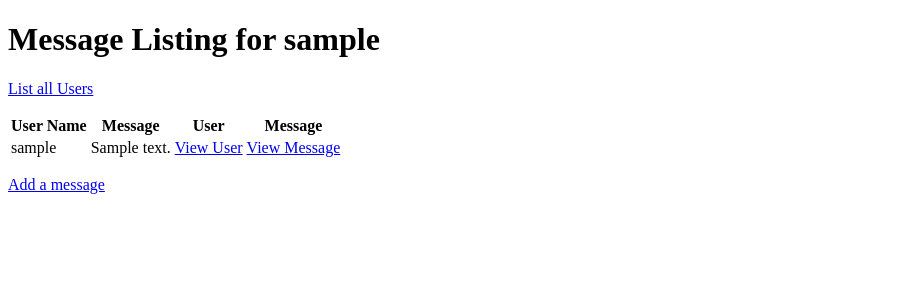
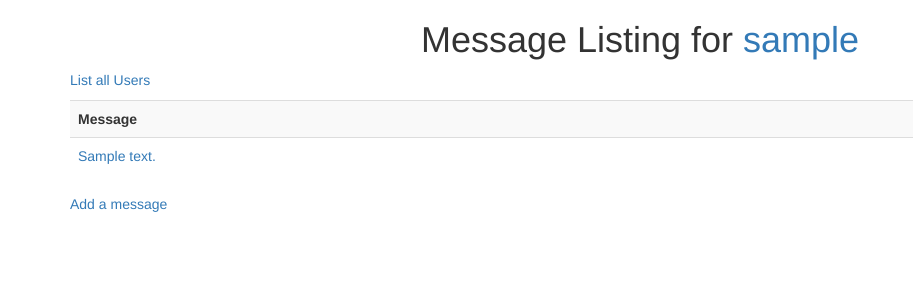
Before and after one commit to bigrobsf/flask-sql-alchemy2, a Flask app: page /users/1/messages in a window 1280 px wide. Shown: the top 300 px of the page, without its empty margins (0-913 px from the left). Run offline with Flask 2, Linux system fonts and the light colour scheme; tables that the repository leaves empty hold one stand-in row (values such as "Sample post"); some libraries are stand-ins or nearby versions.

Commit message:
added some basic bootstrap styling, error handling for duplicate username entry

```diff
--- a/app.py
+++ b/app.py
@@ -1,11 +1,12 @@
-from flask import Flask, render_template, redirect, request, url_for
+from flask import Flask, render_template, redirect, request, url_for, flash
 from flask_sqlalchemy import SQLAlchemy
 from flask_modus import Modus
 from forms import UserForm, MessageForm
+from sqlalchemy.exc import IntegrityError
 import os
 
 app = Flask(__name__)
-app.config['SQLALCHEMY_DATABASE_URI'] = 'postgres://localhost/flask-sql-alchemy2'
+# app.config['SQLALCHEMY_DATABASE_URI'] = 'postgres://localhost/flask-sql-alchemy2'
 app.config['SQLALCHEMY_TRACK_MODIFICATIONS'] = False
 app.config['SECRET_KEY'] = os.environ.get('SECRET_KEY')
 
@@ -67,7 +68,12 @@ def index():
             email = request.form.get('email')
 
             db.session.add(User(user_name, first_name, last_name, email))
-            db.session.commit()
+
+            try:
+                db.session.commit()
+            except IntegrityError as err:
+                print(err)
+                return render_template('users/new.html', form=form)
 
             return redirect(url_for('index'))
         else:
--- /dev/null
+++ b/style.css
@@ -0,0 +1 @@
+/*style me*/
--- a/templates/base.html
+++ b/templates/base.html
@@ -2,7 +2,11 @@
 <html lang="en">
 <head>
     <meta charset="UTF-8">
-    <title>Document</title>
+    <meta name="viewport" content="width=device-width, initial-scale=1.0">
+    <meta http-equiv="X-UA-Compatible" content="ie=edge">
+    <title>User Messages</title>
+    <link rel="stylesheet" href="https://maxcdn.bootstrapcdn.com/bootstrap/3.3.7/css/bootstrap.min.css" integrity="sha384-BVYiiSIFeK1dGmJRAkycuHAHRg32OmUcww7on3RYdg4Va+PmSTsz/K68vbdEjh4u" crossorigin="anonymous">
+    <link rel="stylesheet" href="https://maxcdn.bootstrapcdn.com/bootstrap/3.3.7/css/bootstrap-theme.min.css" integrity="sha384-rHyoN1iRsVXV4nD0JutlnGaslCJuC7uwjduW9SVrLvRYooPp2bWYgmgJQIXwl/Sp" crossorigin="anonymous">
 </head>
 <body>
     {% block content %}
--- a/templates/messages/edit.html
+++ b/templates/messages/edit.html
@@ -1,5 +1,10 @@
 {% extends 'base.html' %}
 {% block content %}
+    <h1 class="text-center">Edit Message for {{ msg.user.user_name }}</h1>
+    <div class="container">
+        <p>
+            <a href="{{url_for('message_index', user_id=msg.user_id)}}">List this user's messages</a>
+        </p>
       <form action="{{url_for('message_show', user_id=msg.user_id, msg_id=msg.id)}}?_method=PATCH" method="POST">
          {{ form.csrf_token }}
           {% for field in form if field.widget.input_type != 'hidden' %}
@@ -21,4 +26,5 @@
       <form action="{{url_for('message_show', user_id=msg.user_id, msg_id=msg.id)}}?_method=DELETE" method="POST">
           <input type="submit" value="Delete">
       </form>
+    </div>
 {% endblock %}
--- a/templates/messages/index.html
+++ b/templates/messages/index.html
@@ -1,22 +1,18 @@
 {% extends 'base.html' %}
 {% block content %}
-    <h1>Message Listing for {{ user.user_name }}</h1>
+    <h1 class="text-center">Message Listing for <a href="{{url_for('show', id=user.id)}}">{{ user.user_name }}</a></h1>
+    <div class="container">
         <p><a href="{{url_for('index')}}">List all Users</a></p>
-    <table>
+        <table class="table table-striped">
             <tr>
-        <th>User Name</th>
-        <th>Message</th>
-        <th>User</th>
                 <th>Message</th>
             </tr>
             {% for msg in messages %}
             <tr>
-        <td>{{ msg.user.user_name }}</td>
-        <td>{{ msg.message }}</td>
-        <td><a href="{{url_for('show', id=msg.user_id)}}">View User</a></td>
-        <td><a href="{{url_for('message_show', user_id=msg.user_id, msg_id=msg.id)}}">View Message</a></td>
+                <td><a href="{{url_for('message_show', user_id=msg.user_id, msg_id=msg.id)}}">{{ msg.message }}</a></td>
             </tr>
         {% endfor %}
         </table>
         <p><a href="{{url_for('message_new', user_id=user.id)}}">Add a message</a></p>
+    </div>
 {% endblock %}
--- a/templates/messages/new.html
+++ b/templates/messages/new.html
@@ -1,6 +1,7 @@
 {% extends 'base.html' %}
 {% block content %}
-    <h1>New Message entry:</h1>
+    <h1 class="text-center">New Message</h1>
+    <div class="container">
         <form action="{{url_for('message_index', user_id=user_id)}}" method="POST">
             <p>Message length is limited to 100 characters!</p>
             {{ form.csrf_token }}
@@ -19,4 +20,5 @@
             {% endfor %}
             <input type="submit" value="Add">
         </form>
+    </div>
 {% endblock %}
--- a/templates/messages/show.html
+++ b/templates/messages/show.html
@@ -1,6 +1,7 @@
 {% extends 'base.html' %}
 {% block content %}
-    <h1>Selected Message</h1>
+    <h1 class="text-center">Selected Message</h1>
+    <div class="container">
         <p>Message: {{ msg.message }}</p>
 
         <p>
@@ -11,4 +12,5 @@
             <a href="{{url_for('message_edit', user_id=msg.user_id, msg_id=msg.id)}}">Edit this message</a> |
             <a href="{{url_for('index')}}">List All Users</a>
         </p>
+    </div>
 {% endblock %}
--- a/templates/users/edit.html
+++ b/templates/users/edit.html
@@ -1,5 +1,7 @@
 {% extends 'base.html' %}
 {% block content %}
+    <h1 class="text-center">Edit User</h1>
+    <div class="container">
     <form action="{{url_for('show', id=user.id)}}?_method=PATCH" method="POST">
         {{ form.csrf_token }}
         {% for field in form if field.widget.input_type != 'hidden' %}
@@ -21,4 +23,5 @@
     <form action="{{url_for('show', id=user.id)}}?_method=DELETE" method="POST">
         <input type="submit" value="Delete">
     </form>
+    </div>
 {% endblock %}
--- a/templates/users/new.html
+++ b/templates/users/new.html
@@ -1,7 +1,9 @@
 {% extends 'base.html' %}
 {% block content %}
-    <h1>New User entry:</h1>
+    <h1 class="text-center">New User</h1>
+    <div class="container">
     <form action="{{url_for('index')}}" method="POST">
+
         {{ form.csrf_token }}
         {% for field in form if field.widget.input_type != 'hidden' %}
         <p>
@@ -18,4 +20,5 @@
         {% endfor %}
         <input type="submit" value="Add">
     </form>
+    </div>
 {% endblock %}
--- a/templates/users/show.html
+++ b/templates/users/show.html
@@ -1,6 +1,7 @@
 {% extends 'base.html' %}
 {% block content %}
-    <h1>Selected User</h1>
+    <h1 class="text-center">Selected User</h1>
+    <div class="container">
         <p>User Name: {{ user.user_name }}</p>
         <p>First Name: {{ user.first_name }}</p>
         <p>Last Name: {{ user.last_name }}</p>
@@ -14,4 +15,5 @@
             <a href="{{url_for('edit', id=user.id)}}">Edit this user</a> |
             <a href="{{url_for('index')}}">List All Users</a>
         </p>
+    </div>
 {% endblock %}
```
Also changed, not shown: templates/404.html (+5 -3 lines), templates/users/index.html (+6 -6 lines). Lines whose indentation alone changed are shown as unchanged.
